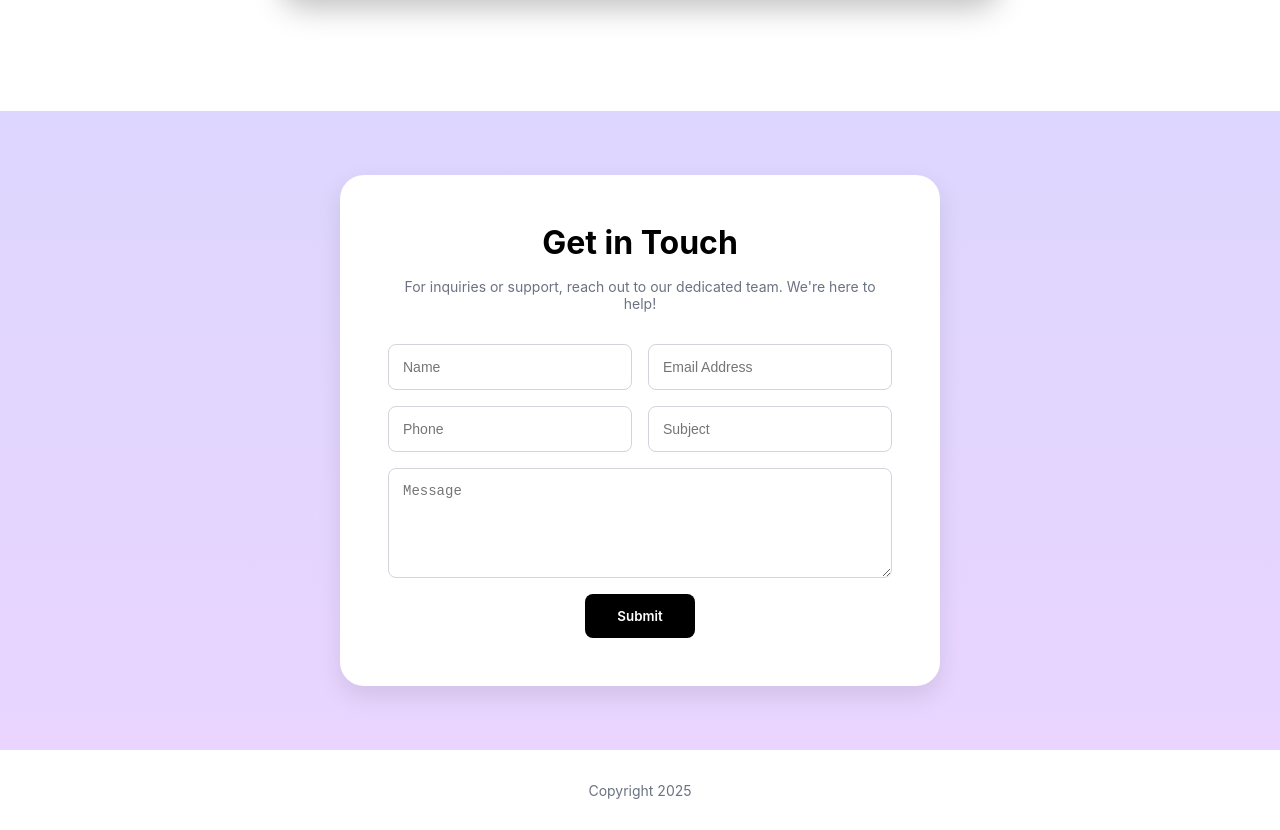
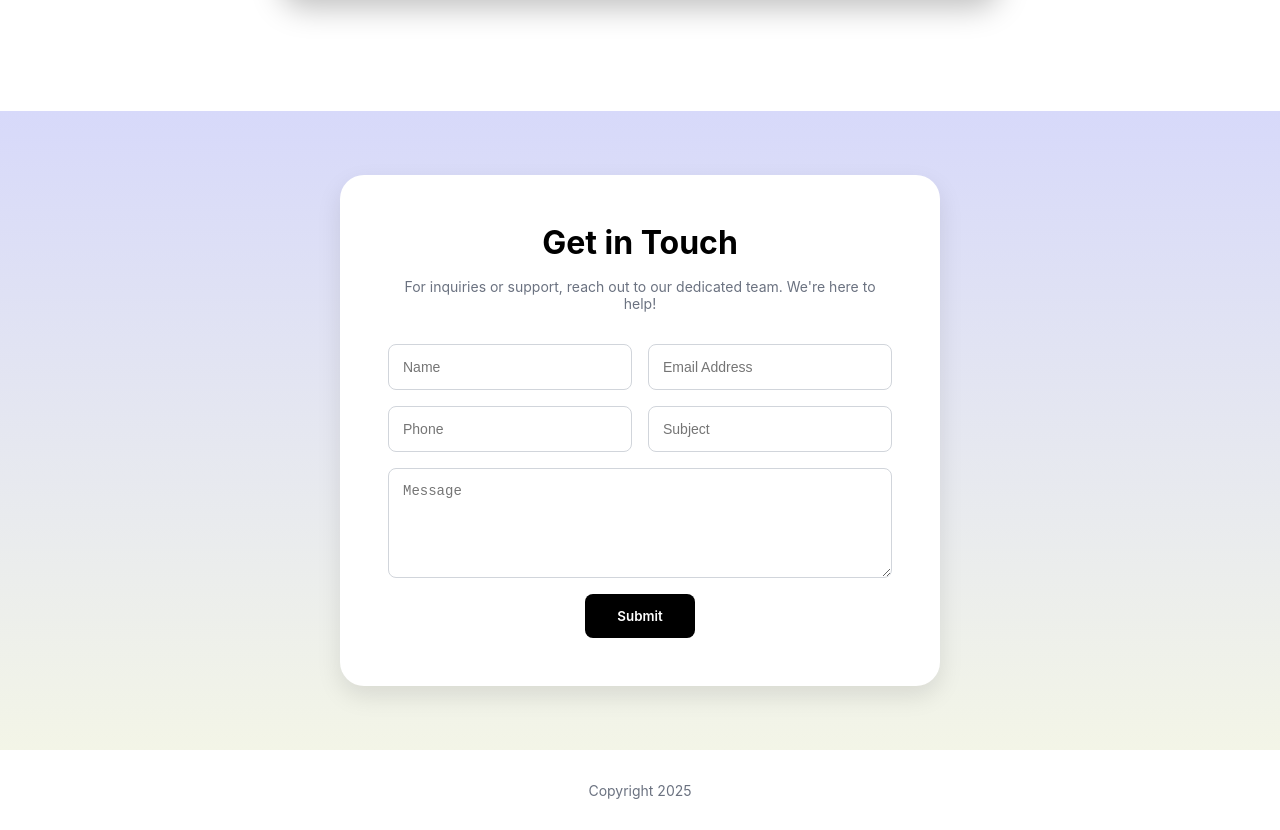
Before and after one commit to falguniiiii/Demo-project, a React (Create React App) app: page / in a window 1280 px wide. Shown: the part 1451-2281 px from the top of the page. Built offline with nearby package versions, Linux system fonts and the light colour scheme.

Commit message:
fixed the colours

```diff
--- a/src/components/LandingPage.css
+++ b/src/components/LandingPage.css
@@ -338,7 +338,7 @@
 
 /* Contact Section */
 .contact-section {
-  background: linear-gradient(to bottom, #ddd6fe, #e9d5ff);
+  background: linear-gradient(to bottom,  #d7d9fa, #f3f5e7);
   padding: 4rem 2rem;
 }
 
```
